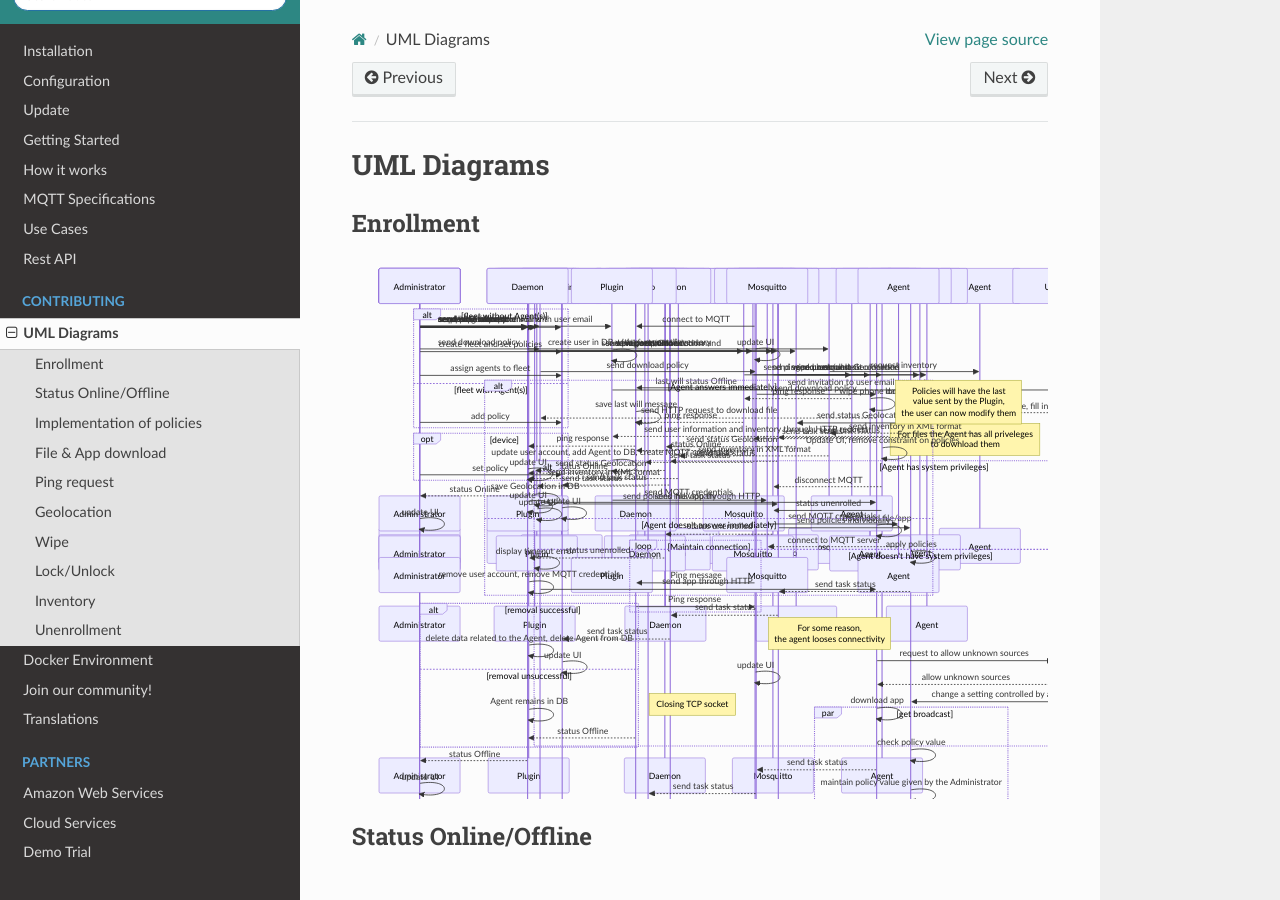
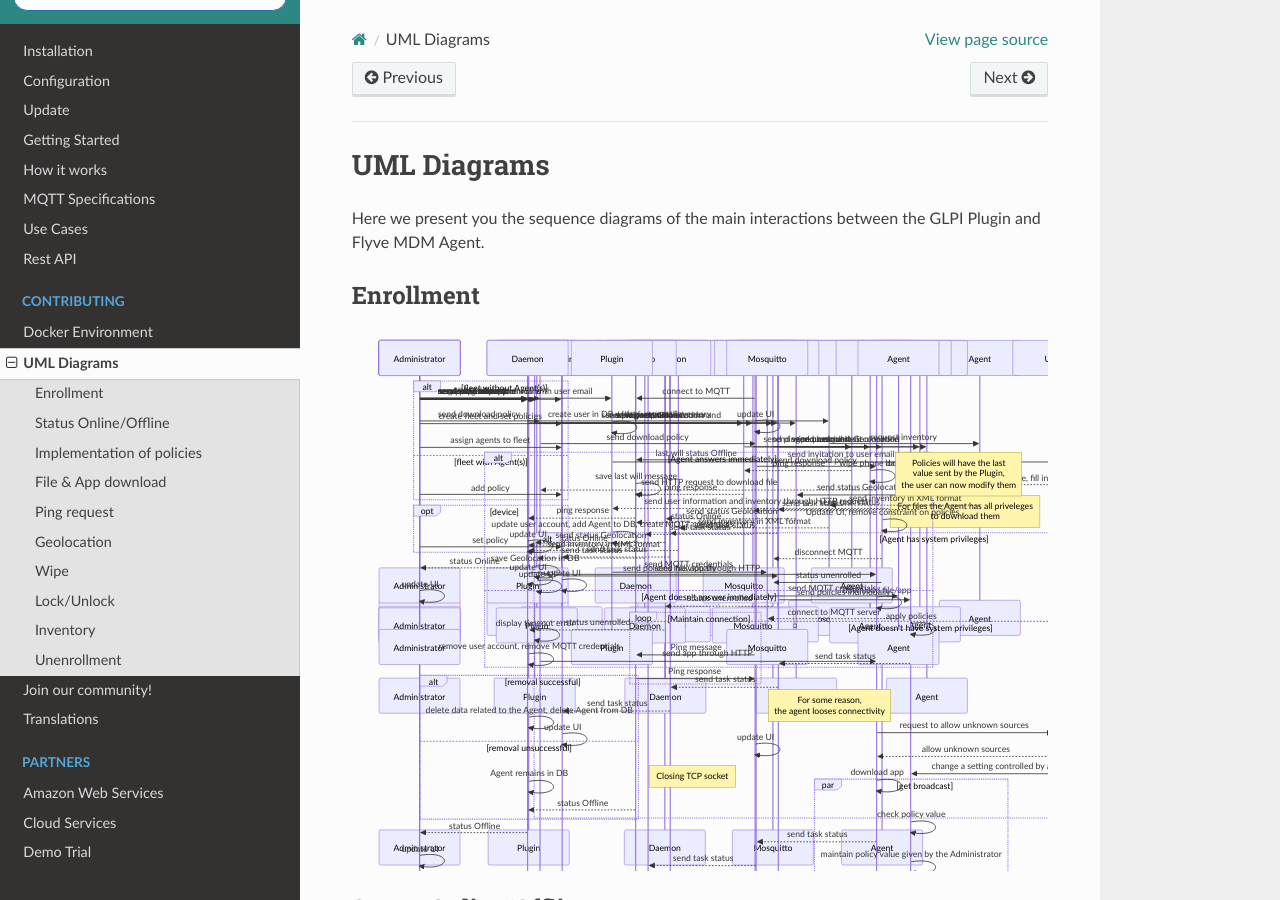
Before and after one commit to flyve-mdm/doc, a Sphinx documentation site: the page built from source/contribute/diagrams.rst, in a window 1280 px wide and 900 px high. Built offline with Sphinx 7.4.7 and the Read the Docs theme 2.0.0, drawn with Linux system fonts in a browser that asks for light colours.

Commit message:
docs(uml):  add description
Signed-off-by: Naylin Medina <nmedina@teclib.com>

```diff
--- a/source/contribute/diagrams.rst
+++ b/source/contribute/diagrams.rst
@@ -1,5 +1,7 @@
 UML Diagrams
 ============
+
+Here we present you the sequence diagrams of the main interactions between the GLPI Plugin and Flyve MDM Agent.
 
 Enrollment
 ----------
--- a/source/index.rst
+++ b/source/index.rst
@@ -28,8 +28,8 @@ Table of Contents
    :maxdepth: 2
    :caption: Contributing
 
+   contribute/docker
    contribute/diagrams
-   contribute/docker
    contribute/workflow
    contribute/translations
 
```
